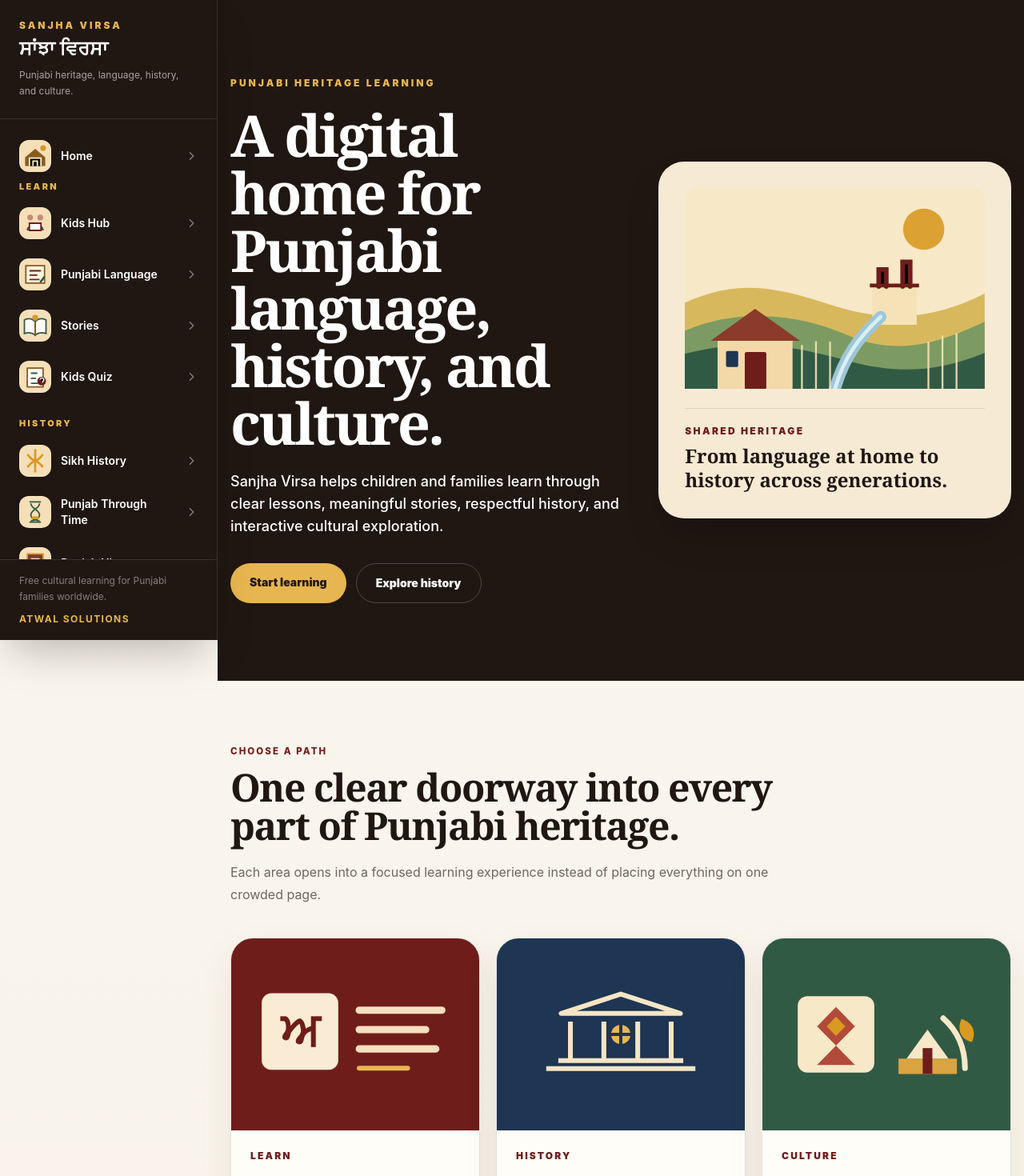
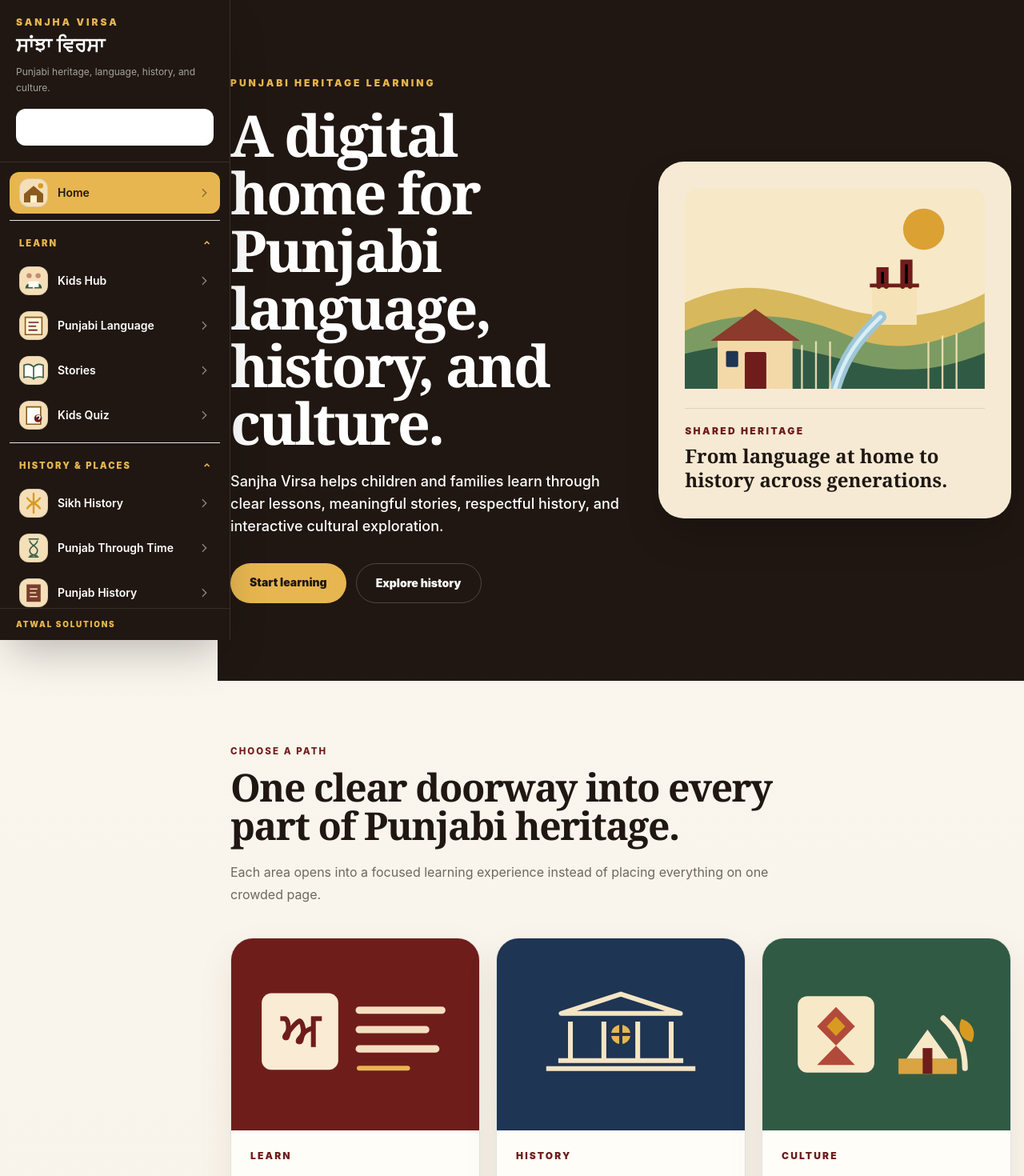
Before and after one commit to Gagan8atwal/sanjha-virsa, a Next.js app: page / in a window 1280 px wide. Shown: the top 1470 px of the page at 80% size. Built offline with nearby package versions, Linux system fonts and the light colour scheme.

Commit message:
Finish Sanjha Virsa launch consolidation and navigation system

```diff
--- a/app/layout.tsx
+++ b/app/layout.tsx
@@ -1,25 +1,22 @@
-import type { Metadata } from 'next';
+import type { Metadata, Viewport } from 'next';
 import SideMenu from '../components/SideMenu';
 import SiteFooter from '../components/SiteFooter';
 import 'maplibre-gl/dist/maplibre-gl.css';
 import './globals.css';
 
 export const metadata: Metadata = {
-  title: 'Sanjha Virsa | Punjabi Heritage Learning',
-  description: 'Explore Punjabi language, history, cities, culture, museums, stories, and heritage.',
-  themeColor: '#201712',
+  metadataBase: new URL('https://sanjha-virsa.vercel.app'),
+  title: { default: 'Sanjha Virsa | Punjabi Heritage Learning', template: '%s | Sanjha Virsa' },
+  description: 'Explore Punjabi language, history, cities, culture, museums, stories, and heritage across East and West Punjab.',
+  applicationName: 'Sanjha Virsa',
+  alternates: { canonical: '/' },
+  openGraph: { title: 'Sanjha Virsa', description: 'Punjabi heritage, language, history, and culture for families worldwide.', url: '/', siteName: 'Sanjha Virsa', type: 'website', locale: 'en_US' },
+  twitter: { card: 'summary_large_image', title: 'Sanjha Virsa', description: 'Punjabi heritage, language, history, and culture for families worldwide.' },
+  robots: { index: true, follow: true },
 };
 
+export const viewport: Viewport = { width: 'device-width', initialScale: 1, themeColor: '#201712', colorScheme: 'light' };
+
 export default function RootLayout({ children }: { children: React.ReactNode }) {
-  return (
-    <html lang="en">
-      <body>
-        <SideMenu />
-        <div className="sv-shell">
-          {children}
-          <SiteFooter />
-        </div>
-      </body>
-    </html>
-  );
+  return <html lang="en"><body><a href="#main-content" className="sr-only focus:not-sr-only focus:fixed focus:left-4 focus:top-4 focus:z-[100] focus:rounded-lg focus:bg-white focus:px-4 focus:py-3 focus:font-bold focus:text-[#201712]">Skip to content</a><SideMenu/><div className="sv-shell" id="main-content">{children}<SiteFooter/></div></body></html>;
 }
--- /dev/null
+++ b/app/not-found.tsx
@@ -0,0 +1,3 @@
+export default function NotFound() {
+  return <main className="min-h-[70vh] bg-[#fff8ed] px-5 py-20 text-[#201712]"><div className="mx-auto max-w-3xl rounded-[2rem] border border-black/10 bg-[#fffdf8] p-8 text-center shadow-xl md:p-14"><svg viewBox="0 0 240 160" className="mx-auto w-full max-w-sm" role="img" aria-label="Illustrated Punjabi village path"><rect width="240" height="160" rx="24" fill="#f4dfb8"/><circle cx="194" cy="34" r="18" fill="#d99a22"/><path d="M0 118c52-24 100-18 144 4 38 19 67 17 96 8v30H0z" fill="#d7c270"/><path d="M25 112 68 75l43 37v28H25z" fill="#8a5b1f"/><path d="M142 160c-3-33 9-51 35-67" stroke="#fffdf8" strokeWidth="13" fill="none" strokeLinecap="round"/><circle cx="178" cy="91" r="7" fill="#6f1d1b"/></svg><p className="mt-7 text-xs font-black uppercase tracking-[.24em] text-[#6f1d1b]">Page not found</p><h1 className="mt-4 font-serif text-5xl font-bold">This path does not lead to a museum yet.</h1><p className="mx-auto mt-5 max-w-xl text-base font-medium leading-8 text-[#625a52]">Return to the cultural library or use the illustrated navigation to continue exploring Punjabi heritage.</p><div className="mt-8 flex flex-wrap justify-center gap-3"><a href="/" className="rounded-full bg-[#201712] px-6 py-3 text-sm font-black text-white">Return home</a><a href="/culture" className="rounded-full border border-black/10 bg-white px-6 py-3 text-sm font-black">Open culture library</a></div></div></main>;
+}
--- /dev/null
+++ b/app/robots.ts
@@ -0,0 +1,5 @@
+import type { MetadataRoute } from 'next';
+
+export default function robots(): MetadataRoute.Robots {
+  return { rules: { userAgent: '*', allow: '/' }, sitemap: 'https://sanjha-virsa.vercel.app/sitemap.xml', host: 'https://sanjha-virsa.vercel.app' };
+}
--- a/components/SideMenu.tsx
+++ b/components/SideMenu.tsx
@@ -1,97 +1,100 @@
 'use client';
 
-import { useState } from 'react';
+import { useMemo, useState } from 'react';
+import { usePathname } from 'next/navigation';
 
-type NavItem = { label: string; href: string };
+type NavItem = { label: string; href: string; art: string };
 type NavGroup = { label: string; items: NavItem[] };
 
 const groups: NavGroup[] = [
   { label: 'Learn', items: [
-    { label: 'Kids Hub', href: '/kids' }, { label: 'Punjabi Language', href: '/language' },
-    { label: 'Stories', href: '/storybook' }, { label: 'Kids Quiz', href: '/quiz' },
+    { label: 'Kids Hub', href: '/kids', art: 'kids' }, { label: 'Punjabi Language', href: '/language', art: 'language' },
+    { label: 'Stories', href: '/storybook', art: 'stories' }, { label: 'Kids Quiz', href: '/quiz', art: 'quiz' },
   ]},
-  { label: 'History', items: [
-    { label: 'Sikh History', href: '/heritage' }, { label: 'Punjab Through Time', href: '/timeline' },
-    { label: 'Punjab History', href: '/worlds/history' }, { label: 'Punjab Cities', href: '/cities' }, { label: 'Maps', href: '/maps' },
+  { label: 'History & Places', items: [
+    { label: 'Sikh History', href: '/heritage', art: 'heritage' }, { label: 'Punjab Through Time', href: '/timeline', art: 'timeline' },
+    { label: 'Punjab History', href: '/worlds/history', art: 'history' }, { label: 'Punjab Cities', href: '/cities', art: 'cities' },
+    { label: 'Heritage Maps', href: '/maps', art: 'maps' },
   ]},
-  { label: 'Culture', items: [
-    { label: 'Living Punjab', href: '/living-punjab' }, { label: 'Culture Library', href: '/culture' },
-    { label: 'Food Museum', href: '/food' }, { label: 'Clothing Museum', href: '/clothing' },
-    { label: 'Music Museum', href: '/music' }, { label: 'Instruments Museum', href: '/instruments' },
-    { label: 'Folk Dance Museum', href: '/dances' }, { label: 'Festivals Museum', href: '/festivals' },
-    { label: 'Village Life Museum', href: '/village-life' }, { label: 'Traditional Games', href: '/games' },
-    { label: 'Cultural Objects', href: '/objects' }, { label: 'Architecture Museum', href: '/architecture' },
-    { label: 'Literature Museum', href: '/literature' }, { label: 'Proverbs Museum', href: '/proverbs' },
-    { label: 'Folk Tales Museum', href: '/folk-tales' },
+  { label: 'Living Culture', items: [
+    { label: 'Living Punjab', href: '/living-punjab', art: 'village' }, { label: 'Culture Library', href: '/culture', art: 'library' },
+    { label: 'Artisan Workshop', href: '/living-punjab#artisan-workshop', art: 'artisan' }, { label: 'Food Museum', href: '/food', art: 'food' },
+    { label: 'Clothing Museum', href: '/clothing', art: 'clothing' }, { label: 'Village Life Museum', href: '/village-life', art: 'village' },
+    { label: 'Traditional Games', href: '/games', art: 'games' }, { label: 'Cultural Objects', href: '/objects', art: 'objects' },
+  ]},
+  { label: 'Arts & Literature', items: [
+    { label: 'Music Museum', href: '/music', art: 'music' }, { label: 'Instruments Museum', href: '/instruments', art: 'instruments' },
+    { label: 'Folk Dance Museum', href: '/dances', art: 'dance' }, { label: 'Festivals Museum', href: '/festivals', art: 'festival' },
+    { label: 'Architecture Museum', href: '/architecture', art: 'architecture' }, { label: 'Literature Museum', href: '/literature', art: 'literature' },
+    { label: 'Proverbs Museum', href: '/proverbs', art: 'proverbs' }, { label: 'Folk Tales Museum', href: '/folk-tales', art: 'stories' },
   ]},
 ];
 
 export default function SideMenu() {
+  const pathname = usePathname();
   const [open, setOpen] = useState(false);
+  const [query, setQuery] = useState('');
+  const [expanded, setExpanded] = useState<Record<string, boolean>>({ Learn: true, 'History & Places': true, 'Living Culture': true, 'Arts & Literature': false });
+  const filtered = useMemo(() => groups.map(group => ({ ...group, items: group.items.filter(item => `${item.label} ${group.label}`.toLowerCase().includes(query.toLowerCase())) })).filter(group => group.items.length), [query]);
+  const active = (href: string) => href === '/' ? pathname === '/' : pathname.startsWith(href.split('#')[0]);
+  const close = () => setOpen(false);
+
   return <>
     <header className="sticky top-0 z-50 flex h-16 items-center justify-between border-b border-black/10 bg-[#fffdf8]/95 px-4 backdrop-blur lg:hidden">
       <a href="/" className="min-w-0"><span className="block truncate text-sm font-black uppercase tracking-[0.18em] text-[#6f1d1b]">Sanjha Virsa</span><span className="block text-base font-bold text-[#201712]">ਸਾਂਝਾ ਵਿਰਸਾ</span></a>
-      <button type="button" aria-label="Open navigation" aria-expanded={open} onClick={() => setOpen(v => !v)} className="grid h-11 w-11 place-items-center rounded-full border border-black/10 bg-white text-[#201712] shadow-sm">{open ? <CloseIcon/> : <MenuIcon/>}</button>
+      <button type="button" aria-label={open ? 'Close navigation' : 'Open navigation'} aria-expanded={open} onClick={() => setOpen(v => !v)} className="grid h-11 w-11 place-items-center rounded-full border border-black/10 bg-white text-[#201712] shadow-sm">{open ? <CloseIcon/> : <MenuIcon/>}</button>
     </header>
-    {open && <button type="button" aria-label="Close navigation" onClick={() => setOpen(false)} className="fixed inset-0 z-40 bg-black/35 lg:hidden" />}
-    <aside className={`fixed inset-y-0 left-0 z-50 w-[86vw] max-w-[19rem] border-r border-white/10 bg-[#201712] text-white shadow-2xl transition-transform duration-300 lg:w-[17rem] lg:translate-x-0 ${open ? 'translate-x-0' : '-translate-x-full'}`}>
+    {open && <button type="button" aria-label="Close navigation" onClick={close} className="fixed inset-0 z-40 bg-black/35 lg:hidden" />}
+    <aside className={`fixed inset-y-0 left-0 z-50 w-[88vw] max-w-[20rem] border-r border-white/10 bg-[#201712] text-white shadow-2xl transition-transform duration-300 lg:w-[18rem] lg:translate-x-0 ${open ? 'translate-x-0' : '-translate-x-full'}`}>
       <div className="flex h-full flex-col">
-        <div className="border-b border-white/10 px-6 py-6"><div className="flex items-start justify-between gap-4">
-          <a href="/" onClick={() => setOpen(false)}><p className="text-xs font-black uppercase tracking-[0.25em] text-[#e7b650]">Sanjha Virsa</p><p className="mt-1 text-2xl font-bold">ਸਾਂਝਾ ਵਿਰਸਾ</p><p className="mt-2 max-w-[13rem] text-xs leading-5 text-white/60">Punjabi heritage, language, history, and culture.</p></a>
-          <button type="button" aria-label="Close navigation" onClick={() => setOpen(false)} className="grid h-9 w-9 place-items-center rounded-full border border-white/10 text-white/80 lg:hidden"><CloseIcon/></button>
-        </div></div>
-        <nav className="flex-1 overflow-y-auto px-3 py-4">
-          <NavLink item={{label:'Home',href:'/'}} close={() => setOpen(false)} />
-          {groups.map(group => <section key={group.label} className="mb-5"><p className="mb-2 px-3 text-[0.68rem] font-black uppercase tracking-[0.22em] text-[#e7b650]">{group.label}</p><div className="space-y-1">
-            {group.items.map(item => <NavLink key={item.href} item={item} close={() => setOpen(false)} />)}
-          </div></section>)}
+        <div className="border-b border-white/10 px-5 py-5"><div className="flex items-start justify-between gap-3"><a href="/" onClick={close}><p className="text-xs font-black uppercase tracking-[0.25em] text-[#e7b650]">Sanjha Virsa</p><p className="mt-1 text-2xl font-bold">ਸਾਂਝਾ ਵਿਰਸਾ</p><p className="mt-2 text-xs leading-5 text-white/60">Punjabi heritage, language, history, and culture.</p></a><button type="button" aria-label="Close navigation" onClick={close} className="grid h-9 w-9 place-items-center rounded-full border border-white/10 lg:hidden"><CloseIcon/></button></div>
+          <label className="mt-4 block"><span className="sr-only">Search navigation</span><input value={query} onChange={e => setQuery(e.target.value)} placeholder="Search sections" className="w-full rounded-xl border border-white/10 bg-white/8 px-4 py-3 text-sm font-semibold text-white outline-none placeholder:text-white/40 focus:border-[#e7b650]" /></label>
+        </div>
+        <nav aria-label="Primary" className="flex-1 overflow-y-auto px-3 py-3">
+          <NavLink item={{label:'Home',href:'/',art:'home'}} isActive={active('/')} close={close}/>
+          {filtered.map(group => <section key={group.label} className="mt-2 border-t border-white/8 pt-2"><button type="button" onClick={() => setExpanded(v => ({...v,[group.label]:!v[group.label]}))} className="flex w-full items-center justify-between rounded-lg px-3 py-3 text-left text-[0.7rem] font-black uppercase tracking-[0.18em] text-[#e7b650]" aria-expanded={query ? true : !!expanded[group.label]}><span>{group.label}</span><span className={`transition-transform ${(query || expanded[group.label]) ? 'rotate-180' : ''}`}>⌄</span></button>{(query || expanded[group.label]) && <div className="space-y-1">{group.items.map(item => <NavLink key={item.href} item={item} isActive={active(item.href)} close={close}/>)}</div>}</section>)}
+          {!filtered.length && <p className="px-3 py-8 text-sm text-white/55">No matching section.</p>}
         </nav>
-        <div className="border-t border-white/10 px-6 py-4 text-xs leading-5 text-white/45">Free cultural learning for Punjabi families worldwide.<p className="mt-2 font-bold uppercase tracking-[0.12em] text-[#e7b650]">Atwal Solutions</p></div>
+        <div className="border-t border-white/10 px-5 py-3"><p className="text-[0.62rem] font-black uppercase tracking-[0.18em] text-[#e7b650]">Atwal Solutions</p></div>
       </div>
     </aside>
   </>;
 }
 
-function NavLink({ item, close }: { item: NavItem; close: () => void }) {
-  return <a href={item.href} onClick={close} className="flex min-h-14 items-center gap-3 rounded-xl px-3 py-2.5 text-sm font-semibold text-white/78 transition hover:bg-white/10 hover:text-white"><MiniArt href={item.href}/><span className="flex-1">{item.label}</span><Chevron/></a>;
+function NavLink({ item, isActive, close }: { item: NavItem; isActive: boolean; close: () => void }) {
+  return <a href={item.href} onClick={close} aria-current={isActive ? 'page' : undefined} className={`flex min-h-12 items-center gap-3 rounded-xl px-3 py-2 text-sm font-semibold transition ${isActive ? 'bg-[#e7b650] text-[#201712]' : 'text-white/78 hover:bg-white/10 hover:text-white'}`}><MiniArt kind={item.art}/><span className="flex-1">{item.label}</span><Chevron/></a>;
 }
 
-function MiniArt({ href }: { href: string }) {
-  const k = href === '/' ? 'home' : href.split('/').pop() || 'home';
-  return <span className="grid h-10 w-10 shrink-0 place-items-center overflow-hidden rounded-xl border border-white/10 bg-[#f4dfb8] shadow-sm"><svg viewBox="0 0 40 40" className="h-9 w-9" aria-hidden="true"><rect width="40" height="40" rx="10" fill="#f4dfb8"/>{art(k)}</svg></span>;
+function MiniArt({ kind }: { kind: string }) {
+  const art: Record<string, React.ReactNode> = {
+    home:<><path d="M5 22 20 9l15 13v13H5z" fill="#8a5b1f"/><path d="M15 35V24h10v11" fill="#fff3d2"/><circle cx="31" cy="9" r="4" fill="#d99a22"/></>,
+    kids:<><circle cx="13" cy="12" r="4" fill="#c98a72"/><circle cx="27" cy="12" r="4" fill="#c98a72"/><path d="M7 32c1-10 11-10 12 0M21 32c1-10 11-10 12 0" fill="#315a45"/><path d="M12 21h16v9H12z" fill="#fffdf8"/></>,
+    language:<><path d="M7 7h26v27H7z" fill="#fff6df" stroke="#8a5b1f" strokeWidth="2"/><path d="M12 15h16M12 21h12M12 27h14" stroke="#6f1d1b" strokeWidth="2"/></>,
+    stories:<><path d="M5 12c7-3 12-1 15 3v18c-4-3-9-4-15-2zM35 12c-7-3-12-1-15 3v18c4-3 9-4 15-2z" fill="#fffdf8" stroke="#315a45" strokeWidth="2"/></>,
+    quiz:<><path d="M9 7h22v27H9z" fill="#fffdf8" stroke="#8a5b1f" strokeWidth="2"/><circle cx="27" cy="25" r="6" fill="#6f1d1b"/><path d="M25 23c0-3 5-3 5 0 0 2-2 2-2 4" stroke="white" strokeWidth="2"/></>,
+    heritage:<><path d="M20 5v30M10 12c4 5 6 7 10 8M30 12c-4 5-6 7-10 8M10 28c4-5 6-7 10-8M30 28c-4-5-6-7-10-8" stroke="#d99a22" strokeWidth="3" strokeLinecap="round"/></>,
+    timeline:<><path d="M12 6h16M12 34h16M14 8c0 8 12 8 12 16s-12 8-12 8M26 8c0 8-12 8-12 16s12 8 12 8" stroke="#315a45" strokeWidth="2" fill="none"/></>,
+    history:<><path d="M9 7h22v27H9z" fill="#7a3d2d"/><path d="M14 14h12M14 20h10M14 26h12" stroke="#f4dfb8" strokeWidth="2"/></>,
+    cities:<><path d="M6 32h28M9 32V17h22v15M13 17v-6h14v6M16 32v-8h8v8" stroke="#b47a2a" strokeWidth="2.5" fill="#fff1d0"/></>,
+    maps:<><path d="m5 11 10-4 10 4 10-4v24l-10 4-10-4-10 4z" fill="#fffdf8" stroke="#315a45" strokeWidth="2"/><circle cx="29" cy="15" r="4" fill="#6f1d1b"/></>,
+    village:<><path d="M5 23 17 12l12 11v11H5z" fill="#8a5b1f"/><circle cx="31" cy="18" r="6" fill="#315a45"/></>,
+    library:<><path d="M8 8h24v27H8z" fill="#315a45"/><path d="M13 14h14M13 20h12M13 26h10" stroke="#f4dfb8" strokeWidth="2"/></>,
+    artisan:<><path d="M8 31 28 11M12 11l18 22" stroke="#8a5b1f" strokeWidth="5" strokeLinecap="round"/><rect x="27" y="7" width="9" height="9" rx="2" fill="#315a45"/></>,
+    food:<><ellipse cx="20" cy="25" rx="14" ry="8" fill="#d99a22"/><circle cx="14" cy="22" r="4" fill="#6f1d1b"/><circle cx="24" cy="22" r="4" fill="#315a45"/></>,
+    clothing:<><path d="M12 8h16l5 7-6 5v14H13V20l-6-5z" fill="#a14d74" stroke="#d99a22" strokeWidth="2"/></>,
+    games:<><circle cx="13" cy="15" r="4" fill="#c98a72"/><circle cx="27" cy="15" r="4" fill="#c98a72"/><path d="M8 31c2-8 9-8 11 0M21 31c2-8 9-8 11 0" fill="#365f73"/></>,
+    objects:<><path d="M9 11h10v23H9z" fill="#8e4937"/><path d="M22 17h10v17H22z" fill="#315a45"/></>,
+    music:<><circle cx="13" cy="26" r="8" fill="#6f1d1b"/><path d="M22 7v22M22 7l11-2v6l-11 2" stroke="#8a5b1f" strokeWidth="3"/></>,
+    instruments:<><ellipse cx="20" cy="25" rx="13" ry="8" fill="#8a5b1f"/><path d="M8 25h24M15 18v14M25 18v14" stroke="#f4dfb8" strokeWidth="2"/></>,
+    dance:<><circle cx="20" cy="10" r="5" fill="#c98a72"/><path d="M20 16v16M20 20 7 13M20 20l13-7M20 32 11 38M20 32l9 6" stroke="#315a45" strokeWidth="4" strokeLinecap="round"/></>,
+    festival:<><path d="M7 30h18l-4-13H11z" fill="#d99a22"/><path d="M29 8 36 15 29 22 22 15z" fill="#6f1d1b"/></>,
+    architecture:<><path d="M5 33h30M8 33V18h24v15M12 18v-6h16v6M15 33v-8h10v8" stroke="#b47a2a" strokeWidth="2.5" fill="#fff1d0"/></>,
+    literature:<><path d="M5 12c7-3 12-1 15 3v18c-4-3-9-4-15-2zM35 12c-7-3-12-1-15 3v18c4-3 9-4 15-2z" fill="#fffdf8" stroke="#385747" strokeWidth="2"/><path d="m29 7 5-3-2 6-8 10" stroke="#7a3d2d" strokeWidth="2"/></>,
+    proverbs:<><path d="M7 9h26v23H7z" fill="#fff6df" stroke="#7a3d2d" strokeWidth="2"/><path d="M11 16h16M11 22h12M11 27h14" stroke="#8a5b1f" strokeWidth="2"/></>,
+  };
+  return <span className="grid h-9 w-9 shrink-0 place-items-center overflow-hidden rounded-xl border border-black/10 bg-[#f4dfb8]"><svg viewBox="0 0 40 40" className="h-8 w-8" aria-hidden="true"><rect width="40" height="40" rx="10" fill="#f4dfb8"/>{art[kind] || art.library}</svg></span>;
 }
 
-function art(k: string) {
-  switch (k) {
-    case 'home': return <><path d="M6 22 20 10l14 12v12H6z" fill="#8a5b1f"/><path d="M12 34V23h16v11M17 34v-7h6v7" stroke="#fff3d2" strokeWidth="2"/><circle cx="31" cy="9" r="4" fill="#d99a22"/></>;
-    case 'kids': return <><circle cx="13" cy="12" r="4" fill="#c98a72"/><circle cx="27" cy="12" r="4" fill="#c98a72"/><path d="M8 30c1-9 9-9 10 0M22 30c1-9 9-9 10 0" fill="#315a45"/><path d="M12 20h16v10H12z" fill="#fffdf8" stroke="#6f1d1b" strokeWidth="2"/></>;
-    case 'language': return <><path d="M7 8h26v24H7z" fill="#fff6df" stroke="#8a5b1f" strokeWidth="2"/><path d="M12 15h16M12 21h11M12 27h14" stroke="#6f1d1b" strokeWidth="2"/><path d="m27 31 6-8" stroke="#315a45" strokeWidth="3"/></>;
-    case 'storybook': return <><path d="M5 12c7-3 12-1 15 3v18c-4-3-9-4-15-2zM35 12c-7-3-12-1-15 3v18c4-3 9-4 15-2z" fill="#fffdf8" stroke="#315a45" strokeWidth="2"/><path d="M20 15v18" stroke="#8a5b1f" strokeWidth="2"/><circle cx="20" cy="9" r="4" fill="#d99a22"/></>;
-    case 'quiz': return <><path d="M9 8h22v26H9z" fill="#fffdf8" stroke="#8a5b1f" strokeWidth="2"/><path d="M14 15h9M14 22h7M14 29h10" stroke="#315a45" strokeWidth="2"/><circle cx="29" cy="26" r="6" fill="#6f1d1b"/><path d="M27 24c0-3 5-3 5 0 0 2-2 2-2 4M30 31h.1" stroke="white" strokeWidth="1.5"/></>;
-    case 'heritage': return <><path d="M20 5v30M10 12c4 5 6 7 10 8M30 12c-4 5-6 7-10 8M10 28c4-5 6-7 10-8M30 28c-4-5-6-7-10-8" stroke="#d99a22" strokeWidth="3" strokeLinecap="round"/></>;
-    case 'timeline': return <><path d="M12 6h16M12 34h16M14 8c0 8 12 8 12 16s-12 8-12 8M26 8c0 8-12 8-12 16s12 8 12 8" stroke="#315a45" strokeWidth="2" fill="none"/><path d="M15 28h10" stroke="#d99a22" strokeWidth="4"/></>;
-    case 'history': return <><path d="M9 7h22v27H9z" fill="#7a3d2d" stroke="#d99a22" strokeWidth="2"/><path d="M14 14h12M14 20h10M14 26h12" stroke="#f4dfb8" strokeWidth="2"/></>;
-    case 'cities': return <><path d="M6 31h28M9 31V17h22v14M13 17v-6h14v6M16 31v-8h8v8" stroke="#b47a2a" strokeWidth="2.5" fill="#fff1d0"/></>;
-    case 'maps': return <><path d="m5 11 10-4 10 4 10-4v24l-10 4-10-4-10 4z" fill="#fffdf8" stroke="#315a45" strokeWidth="2"/><path d="M15 7v24M25 11v24" stroke="#8a5b1f" strokeWidth="2"/><circle cx="29" cy="15" r="4" fill="#6f1d1b"/></>;
-    case 'living-punjab': return <><circle cx="12" cy="12" r="4" fill="#c98a72"/><circle cx="20" cy="10" r="4" fill="#c98a72"/><circle cx="28" cy="12" r="4" fill="#c98a72"/><path d="M7 31c1-9 9-9 10 0M15 31c1-11 9-11 10 0M23 31c1-9 9-9 10 0" fill="#6f1d1b"/></>;
-    case 'culture': return <><path d="M8 9h24v25H8z" fill="#315a45"/><path d="M13 14h14M13 20h12M13 26h10" stroke="#f4dfb8" strokeWidth="2"/><path d="M10 7h20" stroke="#d99a22" strokeWidth="3"/></>;
-    case 'food': return <><ellipse cx="20" cy="25" rx="14" ry="8" fill="#d99a22"/><circle cx="14" cy="22" r="4" fill="#6f1d1b"/><circle cx="21" cy="21" r="4" fill="#315a45"/><circle cx="27" cy="23" r="4" fill="#8a5b1f"/><path d="M12 12h16" stroke="#6f1d1b" strokeWidth="3"/></>;
-    case 'clothing': return <><path d="M12 8h16l5 7-6 5v14H13V20l-6-5z" fill="#a14d74" stroke="#d99a22" strokeWidth="2"/><path d="M16 14h8M17 22h6M17 27h6" stroke="#f4dfb8" strokeWidth="2"/></>;
-    case 'music': return <><circle cx="13" cy="25" r="8" fill="#6f1d1b"/><path d="M21 7v20M21 7l11-2v6l-11 2" stroke="#8a5b1f" strokeWidth="3" fill="none"/><circle cx="21" cy="29" r="4" fill="#8a5b1f"/></>;
-    case 'instruments': return <><ellipse cx="20" cy="25" rx="13" ry="8" fill="#8a5b1f" stroke="#6f1d1b" strokeWidth="2"/><path d="M8 25h24M15 18v14M25 18v14" stroke="#f4dfb8" strokeWidth="2"/><path d="M30 7v13M30 7l6-2v5l-6 2" stroke="#315a45" strokeWidth="2"/></>;
-    case 'dances': return <><circle cx="13" cy="11" r="4" fill="#c98a72"/><circle cx="27" cy="11" r="4" fill="#c98a72"/><path d="M13 16v15M27 16v15M13 19l-8 5M27 19l8 5" stroke="#315a45" strokeWidth="4" strokeLinecap="round"/><path d="M9 32h8M23 32h8" stroke="#6f1d1b" strokeWidth="3"/></>;
-    case 'festivals': return <><path d="M7 29h18l-4-12H11z" fill="#d99a22"/><path d="M29 8 36 15 29 22 22 15z" fill="#6f1d1b"/><path d="M29 22v11" stroke="#315a45" strokeWidth="2"/></>;
-    case 'village-life': return <><path d="M6 22 17 12l11 10v11H6z" fill="#8a5b1f"/><circle cx="31" cy="20" r="6" fill="#315a45"/><path d="M31 26v8M12 33v-7h6v7" stroke="#f4dfb8" strokeWidth="2"/></>;
-    case 'games': return <><circle cx="13" cy="16" r="4" fill="#c98a72"/><circle cx="27" cy="16" r="4" fill="#c98a72"/><path d="M8 30c2-7 9-7 11 0M21 30c2-7 9-7 11 0" fill="#365f73"/><circle cx="20" cy="29" r="3" fill="#d99a22"/></>;
-    case 'objects': return <><path d="M8 12h11v21H8z" fill="#8e4937"/><path d="M22 17h10v16H22z" fill="#315a45"/><path d="M10 18h7M10 24h7M24 22h6" stroke="#f0c15e" strokeWidth="2"/></>;
-    case 'architecture': return <><path d="M5 32h30M8 32V18h24v14M12 18v-6h16v6M15 32v-8h10v8" stroke="#b47a2a" strokeWidth="2.5" fill="#fff1d0"/><circle cx="20" cy="10" r="3" fill="#d99a22"/></>;
-    case 'literature': return <><path d="M5 12c7-3 12-1 15 3v18c-4-3-9-4-15-2zM35 12c-7-3-12-1-15 3v18c4-3 9-4 15-2z" fill="#fffdf8" stroke="#385747" strokeWidth="2"/><path d="m29 7 5-3-2 6-8 10" stroke="#7a3d2d" strokeWidth="2"/></>;
-    case 'proverbs': return <><path d="M7 10h25v21H7z" fill="#fff6df" stroke="#7a3d2d" strokeWidth="2"/><path d="M11 16h16M11 21h12M11 26h14" stroke="#8a5b1f" strokeWidth="2"/><path d="m28 31 6-9" stroke="#315a45" strokeWidth="2"/></>;
-    case 'folk-tales': return <><path d="M6 14c7-4 11-2 14 2v17c-4-3-8-4-14-2zM34 14c-7-4-11-2-14 2v17c4-3 8-4 14-2z" fill="#fffdf8" stroke="#5c3c74" strokeWidth="2"/><path d="M12 12c2-6 14-8 16 0" stroke="#d99a22" strokeWidth="3"/></>;
-    default: return <><path d="M8 28 20 13l12 15" fill="#4d6659"/><circle cx="20" cy="14" r="4" fill="#d99a22"/></>;
-  }
-}
-
-function Chevron(){return <svg className="h-4 w-4 shrink-0 text-white/45" viewBox="0 0 24 24" fill="none" stroke="currentColor" strokeWidth="2"><path d="m9 5 7 7-7 7"/></svg>}
+function Chevron(){return <svg className="h-4 w-4 shrink-0 opacity-50" viewBox="0 0 24 24" fill="none" stroke="currentColor" strokeWidth="2"><path d="m9 5 7 7-7 7"/></svg>}
 function MenuIcon(){return <svg className="h-5 w-5" viewBox="0 0 24 24" fill="none" stroke="currentColor" strokeWidth="1.8"><path d="M4 7h16M4 12h16M4 17h16"/></svg>}
 function CloseIcon(){return <svg className="h-5 w-5" viewBox="0 0 24 24" fill="none" stroke="currentColor" strokeWidth="1.8"><path d="m6 6 12 12M18 6 6 18"/></svg>}
```
Also changed, not shown: app/sitemap.ts (added, +8 -0 lines).
